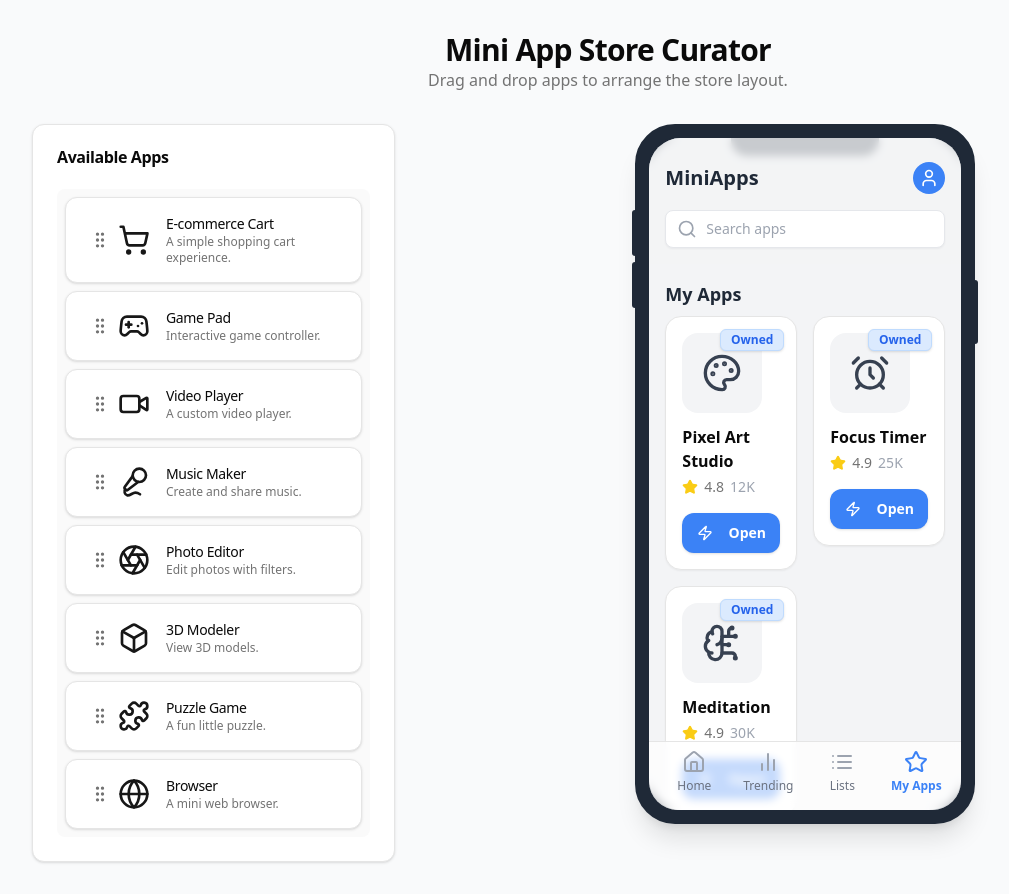
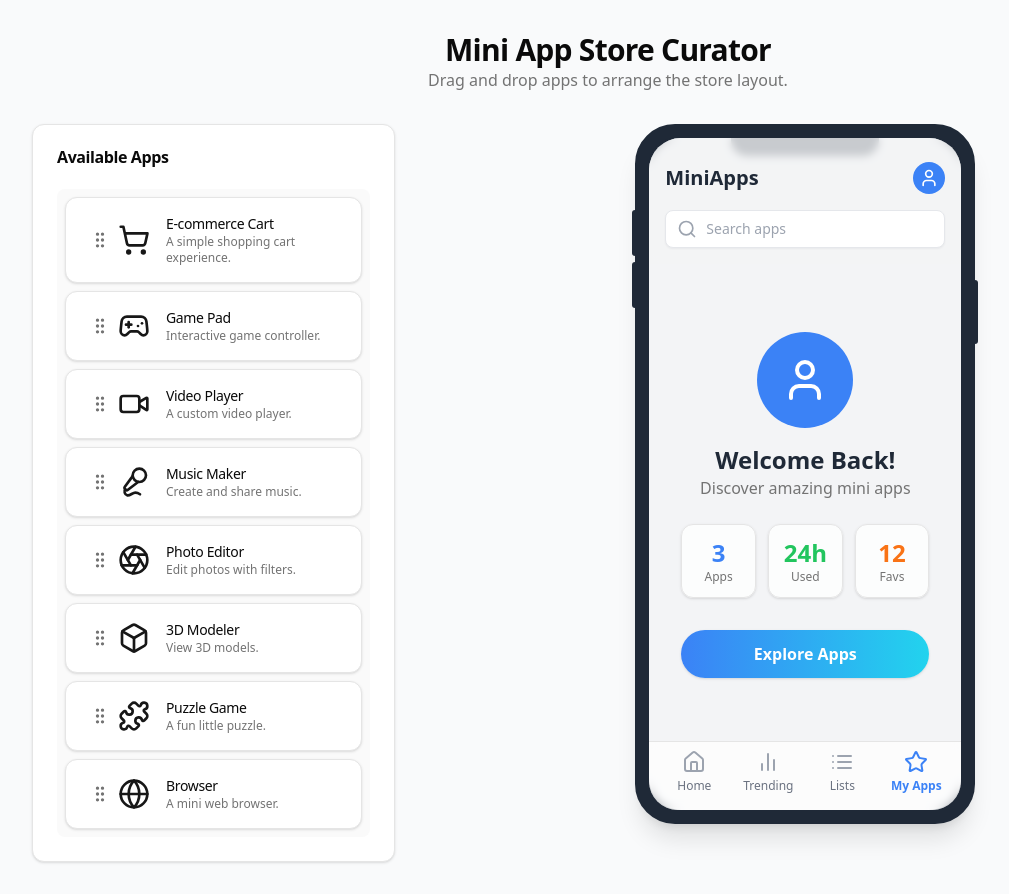
Before and after one commit to rkendel1/stacklivehub, a Next.js app: page / in a window 1280 px wide. Both pictures are taken after a click on the button "My Apps". Shown: the whole page, without its empty margins (32-1041 px from the left). Built offline with nearby package versions, Linux system fonts and the light colour scheme.

Commit message:
[dyad] Fix hydration error and add profile page - wrote 3 file(s), deleted 2 file(s)

```diff
--- a/src/app/page.tsx
+++ b/src/app/page.tsx
@@ -20,6 +20,7 @@ import { DroppableAppContainer } from "@/components/droppable-app-container";
 import { MiniAppCard } from "@/components/mini-app-card";
 import { Card, CardContent, CardHeader, CardTitle } from "@/components/ui/card";
 import { produce } from "immer";
+import { Skeleton } from "@/components/ui/skeleton";
 
 type AppState = {
   available: MiniApp[];
@@ -43,6 +44,11 @@ export default function CurationDashboard() {
   });
   const [activeApp, setActiveApp] = React.useState<MiniApp | null>(null);
   const [activeView, setActiveView] = React.useState('home');
+  const [isClient, setIsClient] = React.useState(false);
+
+  React.useEffect(() => {
+    setIsClient(true);
+  }, []);
 
   const sensors = useSensors(
     useSensor(PointerSensor),
@@ -157,6 +163,33 @@ export default function CurationDashboard() {
   };
 
   return (
+    <div className="flex min-h-screen flex-col items-center justify-center p-4 sm:p-8 bg-gray-50 dark:bg-gray-900">
+      <div className="w-full max-w-6xl mx-auto">
+        <div className="text-center mb-8">
+          <h1 className="text-3xl font-bold tracking-tight">Mini App Store Curator</h1>
+          <p className="text-muted-foreground">Drag and drop apps to arrange the store layout.</p>
+        </div>
+        <div className="grid grid-cols-1 lg:grid-cols-3 gap-8 items-start">
+          {!isClient ? (
+            <>
+              <Card className="lg:col-span-1">
+                <CardHeader>
+                  <CardTitle>Available Apps</CardTitle>
+                </CardHeader>
+                <CardContent>
+                  <div className="space-y-2">
+                    <Skeleton className="h-[76px] w-full rounded-lg" />
+                    <Skeleton className="h-[76px] w-full rounded-lg" />
+                    <Skeleton className="h-[76px] w-full rounded-lg" />
+                    <Skeleton className="h-[76px] w-full rounded-lg" />
+                  </div>
+                </CardContent>
+              </Card>
+              <div className="lg:col-span-2 flex items-center justify-center">
+                <Skeleton className="h-[700px] w-[340px] rounded-[2.5rem]" />
+              </div>
+            </>
+          ) : (
             <DndContext
               sensors={sensors}
               collisionDetection={closestCorners}
@@ -164,13 +197,6 @@ export default function CurationDashboard() {
               onDragOver={handleDragOver}
               onDragEnd={handleDragEnd}
             >
-      <div className="flex min-h-screen flex-col items-center justify-center p-4 sm:p-8 bg-gray-50 dark:bg-gray-900">
-        <div className="w-full max-w-6xl mx-auto">
-            <div className="text-center mb-8">
-                <h1 className="text-3xl font-bold tracking-tight">Mini App Store Curator</h1>
-                <p className="text-muted-foreground">Drag and drop apps to arrange the store layout.</p>
-            </div>
-            <div className="grid grid-cols-1 lg:grid-cols-3 gap-8 items-start">
               <Card className="lg:col-span-1">
                 <CardHeader>
                   <CardTitle>Available Apps</CardTitle>
@@ -191,12 +217,13 @@ export default function CurationDashboard() {
                   setActiveView={setActiveView}
                 />
               </div>
-            </div>
-        </div>
-      </div>
               <DragOverlay>
                 {activeApp ? <MiniAppCard app={activeApp} isOverlay /> : null}
               </DragOverlay>
             </DndContext>
+          )}
+        </div>
+      </div>
+    </div>
   );
 }
--- a/src/components/droppable-my-apps-container.tsx
+++ /dev/null
@@ -1,32 +0,0 @@
-"use client";
-
-import { SortableContext, rectSortingStrategy } from "@dnd-kit/sortable";
-import { useDroppable } from "@dnd-kit/core";
-import { MiniApp } from "@/lib/data";
-import { cn } from "@/lib/utils";
-import { MyAppCard } from "./my-app-card";
-
-interface DroppableMyAppsContainerProps {
-  id: string;
-  apps: MiniApp[];
-  className?: string;
-}
-
-export function DroppableMyAppsContainer({ id, apps, className }: DroppableMyAppsContainerProps) {
-  const { setNodeRef } = useDroppable({ id });
-
-  return (
-    <SortableContext items={apps.map(app => app.id)} strategy={rectSortingStrategy}>
-      <div ref={setNodeRef} className={cn("grid grid-cols-2 gap-4 min-h-[100px]", className)}>
-        {apps.map((app) => (
-          <MyAppCard key={app.id} app={app} />
-        ))}
-        {apps.length === 0 && (
-            <div className="col-span-2 flex items-center justify-center h-24 border-2 border-dashed rounded-lg">
-                <p className="text-sm text-muted-foreground">Drop your apps here</p>
-            </div>
-        )}
-      </div>
-    </SortableContext>
-  );
-}
--- a/src/components/my-app-card.tsx
+++ /dev/null
@@ -1,43 +0,0 @@
-"use client";
-
-import { useSortable } from "@dnd-kit/sortable";
-import { CSS } from "@dnd-kit/utilities";
-import { Star, Zap } from "lucide-react";
-import { Badge } from "@/components/ui/badge";
-import { Button } from "@/components/ui/button";
-import { Card } from "@/components/ui/card";
-import { MiniApp } from "@/lib/data";
-
-interface MyAppCardProps {
-  app: MiniApp;
-}
-
-export function MyAppCard({ app }: MyAppCardProps) {
-  const { attributes, listeners, setNodeRef, transform, transition } =
-    useSortable({ id: app.id, data: { app } });
-  const style = {
-    transform: CSS.Transform.toString(transform),
-    transition,
-  };
-
-  return (
-    <div ref={setNodeRef} style={style} {...attributes} {...listeners} className="cursor-grab touch-none">
-      <Card className="p-4 bg-white rounded-2xl shadow-sm relative">
-        <Badge className="absolute top-3 right-3 bg-blue-100 text-blue-600 border-blue-200">Owned</Badge>
-        <div className="w-20 h-20 rounded-2xl bg-gray-100 flex items-center justify-center mb-3">
-          <app.icon className="w-10 h-10 text-gray-700" />
-        </div>
-        <h4 className="font-semibold text-base">{app.name}</h4>
-        <div className="text-sm text-muted-foreground flex items-center gap-1.5 my-1">
-          <Star className="w-4 h-4 text-yellow-400 fill-yellow-400" />
-          <span>{app.rating}</span>
-          <span className="text-gray-400">{app.reviews}</span>
-        </div>
-        <Button size="lg" className="w-full mt-3 bg-blue-500 hover:bg-blue-600 text-white rounded-xl h-10 text-sm font-semibold">
-          <Zap className="w-4 h-4 mr-2" />
-          Open
-        </Button>
-      </Card>
-    </div>
-  );
-}
--- a/src/components/phone-mockup.tsx
+++ b/src/components/phone-mockup.tsx
@@ -7,7 +7,7 @@ import { DroppableAppGrid } from "./droppable-app-grid";
 import { cn } from "@/lib/utils";
 import { DroppableTrendingContainer } from "./droppable-trending-container";
 import { DroppableCollectionContainer } from "./droppable-collection-container";
-import { DroppableMyAppsContainer } from "./droppable-my-apps-container";
+import { UserProfileView } from "./user-profile-view";
 
 interface PhoneMockupProps {
   featuredApps: MiniApp[];
@@ -82,12 +82,7 @@ export function PhoneMockup({ featuredApps, newThisWeekApps, trendingApps, colle
             </div>
           )}
           {activeView === 'my-apps' && (
-            <div>
-                <div className="flex justify-between items-center mb-2">
-                    <h2 className="font-bold text-lg text-gray-800">My Apps</h2>
-                </div>
-                <DroppableMyAppsContainer id="myApps" apps={myApps} />
-            </div>
+            <UserProfileView myAppsCount={myApps.length} />
           )}
         </main>
 
--- /dev/null
+++ b/src/components/user-profile-view.tsx
@@ -0,0 +1,40 @@
+"use client";
+
+import { User } from "lucide-react";
+import { Button } from "@/components/ui/button";
+import { Card } from "@/components/ui/card";
+
+interface UserProfileViewProps {
+  myAppsCount: number;
+}
+
+export function UserProfileView({ myAppsCount }: UserProfileViewProps) {
+  return (
+    <div className="flex flex-col items-center justify-center text-center p-4 h-full">
+      <div className="w-24 h-24 rounded-full bg-blue-500 flex items-center justify-center mb-4">
+        <User className="w-12 h-12 text-white" />
+      </div>
+      <h2 className="text-2xl font-bold text-gray-800">Welcome Back!</h2>
+      <p className="text-muted-foreground mb-6">Discover amazing mini apps</p>
+
+      <div className="grid grid-cols-3 gap-3 w-full max-w-xs mb-8">
+        <Card className="p-3 bg-white/80 rounded-xl">
+          <p className="text-2xl font-bold text-blue-500">{myAppsCount}</p>
+          <p className="text-xs text-muted-foreground">Apps</p>
+        </Card>
+        <Card className="p-3 bg-white/80 rounded-xl">
+          <p className="text-2xl font-bold text-green-500">24h</p>
+          <p className="text-xs text-muted-foreground">Used</p>
+        </Card>
+        <Card className="p-3 bg-white/80 rounded-xl">
+          <p className="text-2xl font-bold text-orange-500">12</p>
+          <p className="text-xs text-muted-foreground">Favs</p>
+        </Card>
+      </div>
+
+      <Button size="lg" className="w-full max-w-xs rounded-full bg-gradient-to-r from-blue-500 to-cyan-400 text-white font-bold text-base h-12">
+        Explore Apps
+      </Button>
+    </div>
+  );
+}
```
Lines whose indentation alone changed are shown as unchanged.
